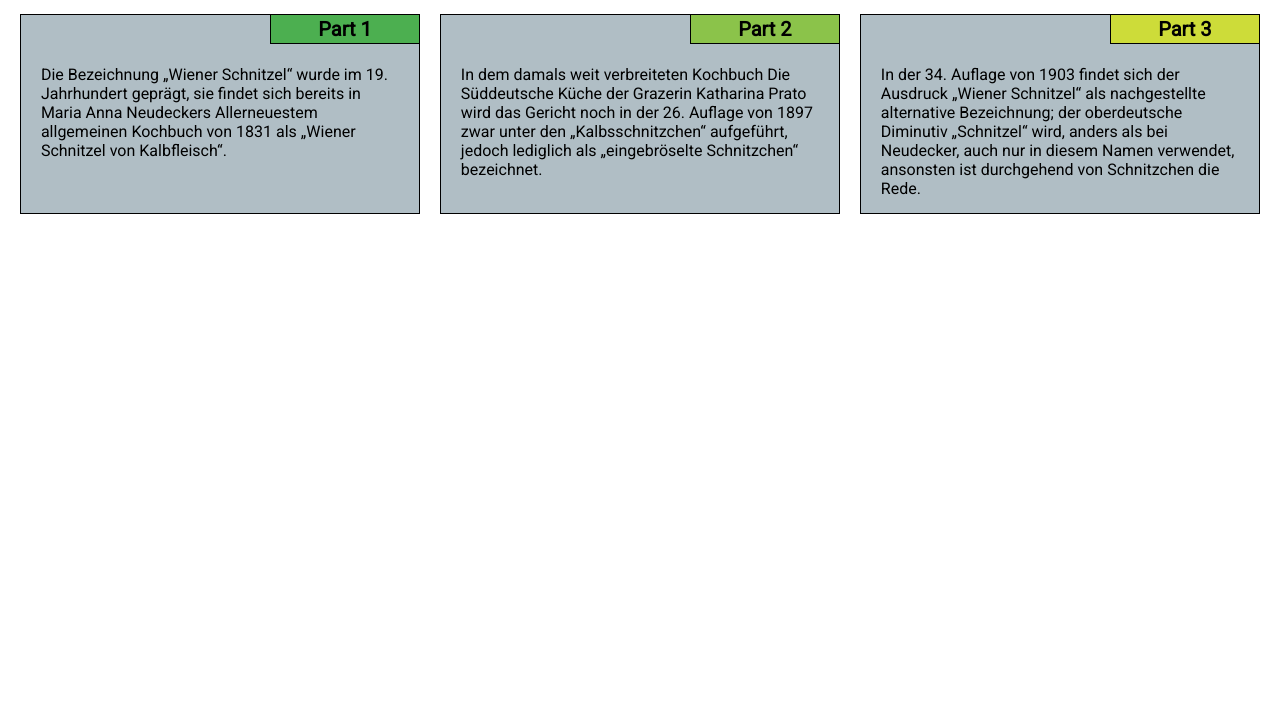
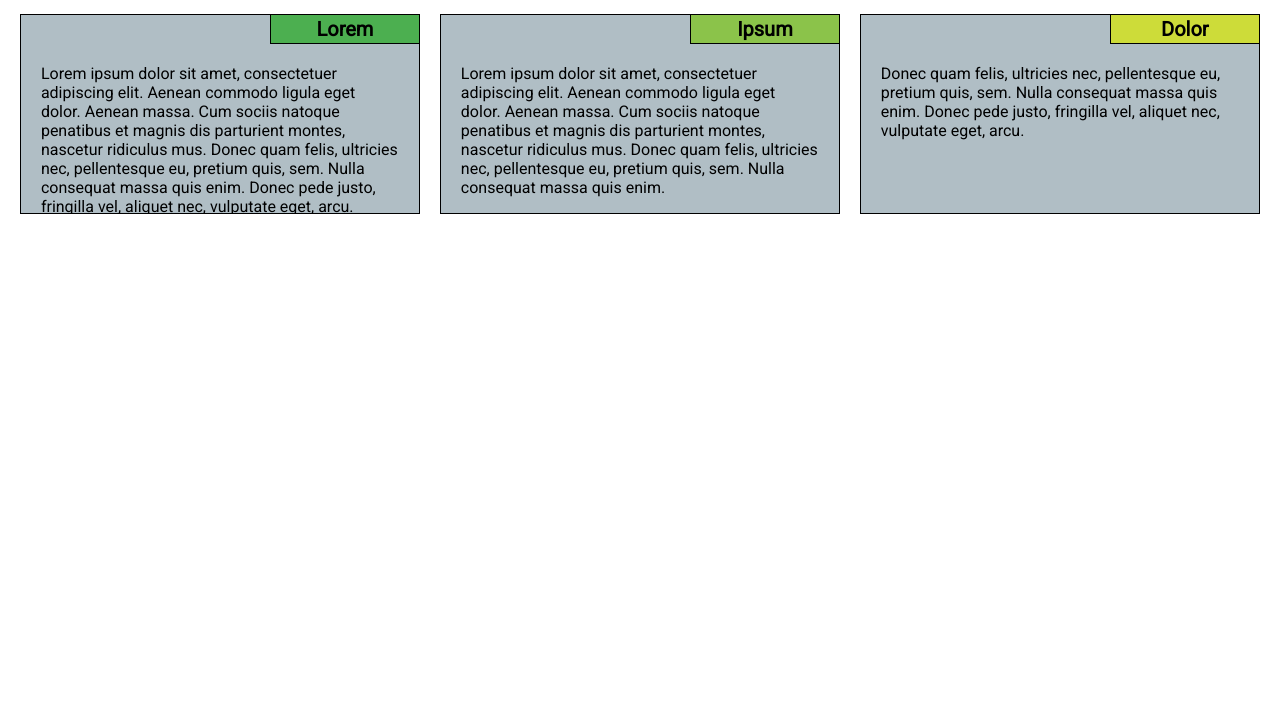
Before and after one commit to bl4ck0ut1988/html.css.js.coursera, a plain HTML site: page coding_assignment_module_2/index.html in a window 1280 px wide. Shown: the part 78-800 px from the top of the page. Drawn offline with Linux system fonts and the light colour scheme.

Commit message:
improve scrolling

```diff
--- a/coding_assignment_module_2/css/style.css
+++ b/coding_assignment_module_2/css/style.css
@@ -26,8 +26,6 @@ h1 {
 	margin: 10px;
 	border: 1px solid black;
 	background-color: #B0BEC5;
-	overflow-y: auto;
-	overflow-x: hidden;
 }
 
 .section-title {
@@ -41,6 +39,13 @@ h1 {
 	width: 150px;
 	top: -1px;
 	right: -1px;
+}
+
+.section-text {
+	margin-top: 29px;
+	max-height: 169px;
+	overflow-y: auto;
+	overflow-x: hidden;
 }
 
 #part1 {
@@ -57,9 +62,9 @@ h1 {
 
 p {
 	width: 90%;
-	margin-top: 50px;
 	margin-left: auto;
 	margin-right: auto;
+	margin-top: 20px;
 }
 
 @media (min-width: 992px) {
--- a/coding_assignment_module_2/index.html
+++ b/coding_assignment_module_2/index.html
@@ -6,33 +6,39 @@
 	<link href="https://fonts.googleapis.com/css?family=Roboto" rel="stylesheet">
 </head>
 <body>
-	<h1>Schnitzel</h1>
+	<h1>M2 Coding Assignment</h1>
 	<div class="column">
 		<div class="section-container col-lg-4 col-md-6 col-sm-12">
 			<div class="section-content">
 				<div id="part1" class="section-title">
-					Part 1
+					Lorem
 				</div>
-				<p>Die Bezeichnung „Wiener Schnitzel“ wurde im 19. Jahrhundert geprägt, sie findet sich bereits in Maria Anna Neudeckers Allerneuestem allgemeinen Kochbuch von 1831 als „Wiener Schnitzel von Kalbfleisch“.
-				</p>
+				<div class="section-text">
+					<p>Lorem ipsum dolor sit amet, consectetuer adipiscing elit. Aenean commodo ligula eget dolor. Aenean massa. Cum sociis natoque penatibus et magnis dis parturient montes, nascetur ridiculus mus. Donec quam felis, ultricies nec, pellentesque eu, pretium quis, sem. Nulla consequat massa quis enim. Donec pede justo, fringilla vel, aliquet nec, vulputate eget, arcu.
+					</p>
+				</div>
 			</div>
 		</div>
 		<div class="section-container col-lg-4 col-md-6 col-sm-12">
 			<div class="section-content">
 				<div id="part2" class="section-title">
-					Part 2
+					Ipsum
 				</div>
-				<p>In dem damals weit verbreiteten Kochbuch Die Süddeutsche Küche der Grazerin Katharina Prato wird das Gericht noch in der 26. Auflage von 1897 zwar unter den „Kalbsschnitzchen“ aufgeführt, jedoch lediglich als „eingebröselte Schnitzchen“ bezeichnet.
-				</p>
+				<div class="section-text">
+					<p>Lorem ipsum dolor sit amet, consectetuer adipiscing elit. Aenean commodo ligula eget dolor. Aenean massa. Cum sociis natoque penatibus et magnis dis parturient montes, nascetur ridiculus mus. Donec quam felis, ultricies nec, pellentesque eu, pretium quis, sem. Nulla consequat massa quis enim.
+					</p>
+				</div>
 			</div>
 		</div>
 		<div class="section-container col-lg-4 col-md-12 col-sm-12">
 			<div class="section-content">
 				<div id="part3" class="section-title">
-					Part 3
+					Dolor
 				</div>
-				<p>In der 34. Auflage von 1903 findet sich der Ausdruck „Wiener Schnitzel“ als nachgestellte alternative Bezeichnung; der oberdeutsche Diminutiv „Schnitzel“ wird, anders als bei Neudecker, auch nur in diesem Namen verwendet, ansonsten ist durchgehend von Schnitzchen die Rede.
-				</p>
+				<div class="section-text">
+					<p>Donec quam felis, ultricies nec, pellentesque eu, pretium quis, sem. Nulla consequat massa quis enim. Donec pede justo, fringilla vel, aliquet nec, vulputate eget, arcu.
+					</p>
+				</div>
 			</div>
 		</div>
 	</div>
```
